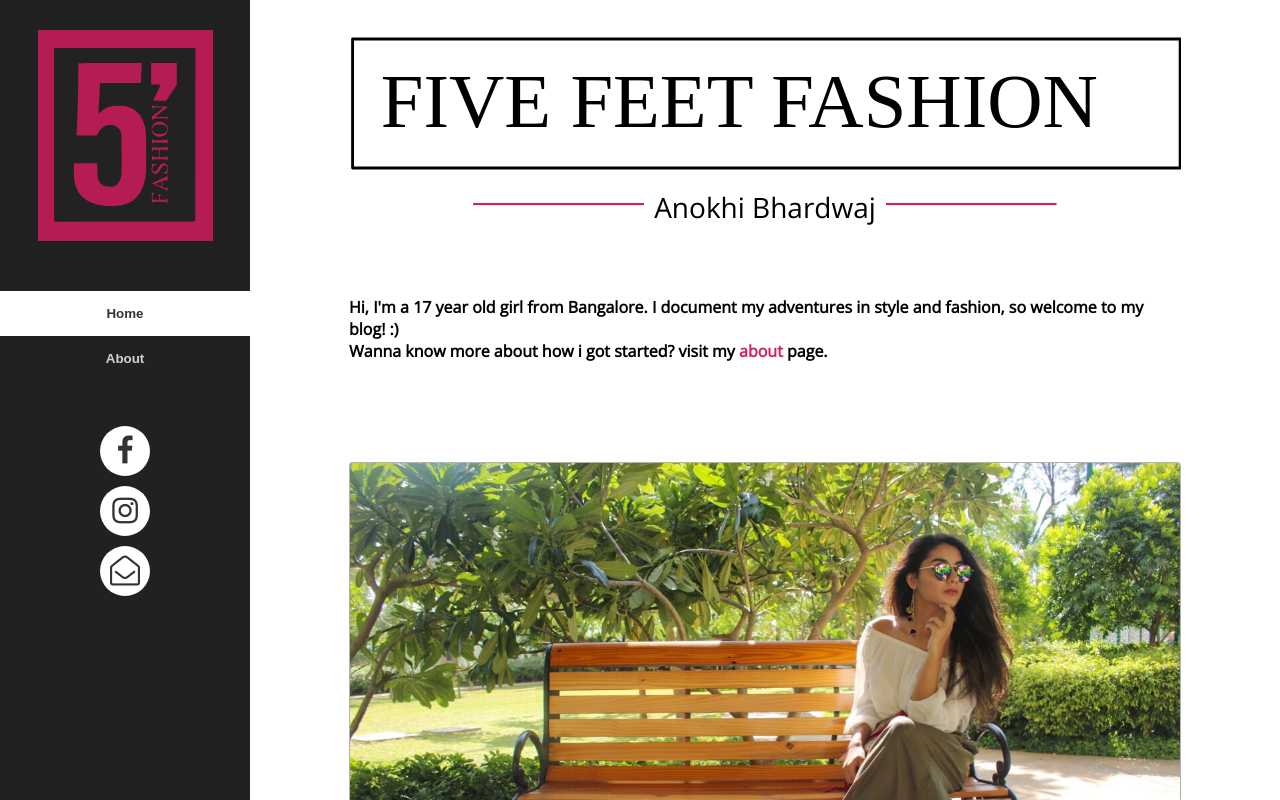
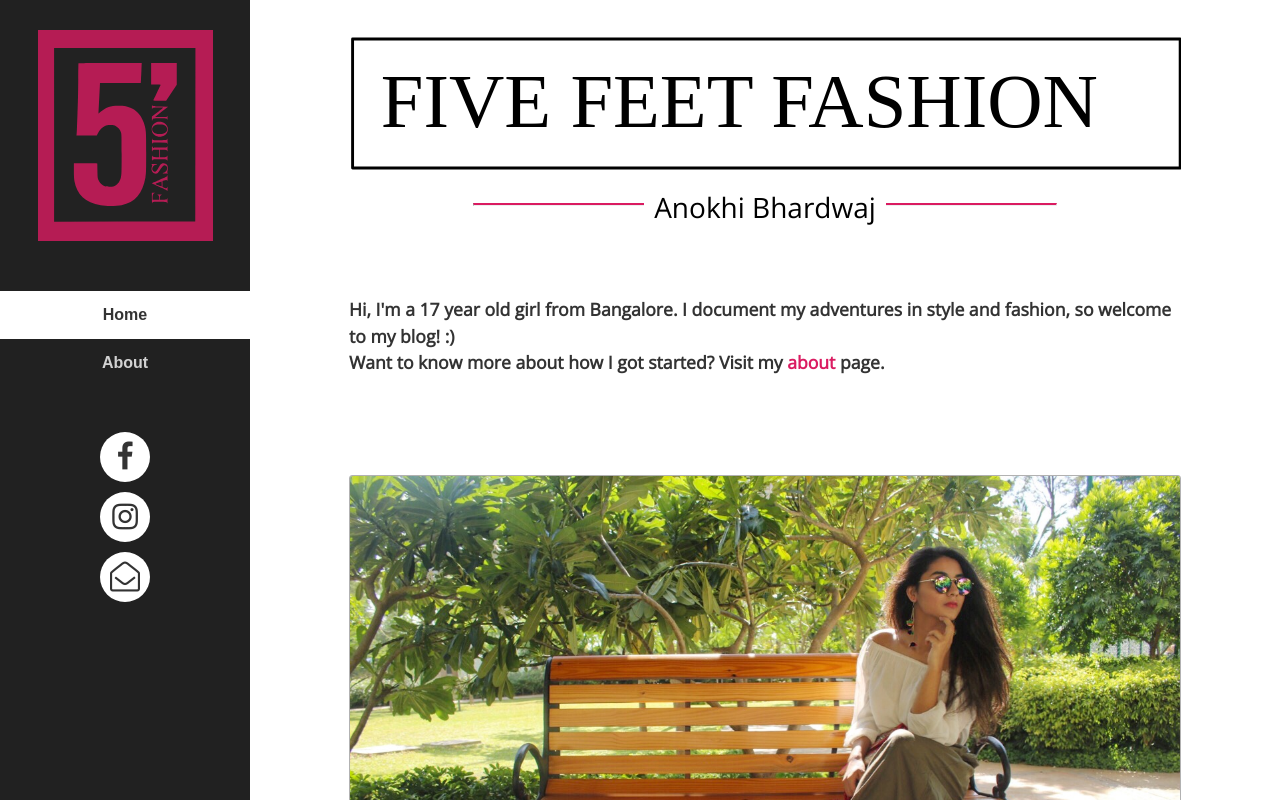
Before and after one commit to fivefeetfashion/fivefeetfashion.github.io, a React (Create React App) app: page / in a window 1280 px wide. Built offline with nearby package versions, Linux system fonts and the light colour scheme.

Commit message:
added font sizes

```diff
--- a/src/components/BlogViewContainer/BlogPost.js
+++ b/src/components/BlogViewContainer/BlogPost.js
@@ -9,10 +9,27 @@ const BlogPost = styled.div`
         text-align      : center;
         margin          : 0;
         margin-bottom   : 30px;
+        font-weight     : 800;
+        font-size       : 3em;
+    }
+
+    > h3 {
+        font-weight     : 600;
+        font-size       : 1.8em;
+        margin-top      : 30px;
+    }
+
+    > h4 {
+        font-weight     : 500;
+        font-size       : 1.5em;
+        margin-bottom   : 5px;
     }
 
     > p {
         color           : ${props => props.theme.secColor(0.7)};
+        font-weight     : 400;
+        font-size       : 1.1em;
+        line-height     : 1.5em;
     }
 
     > img {
--- a/src/components/ContentContainer/About.js
+++ b/src/components/ContentContainer/About.js
@@ -2,10 +2,15 @@ import React            from 'react';
 import BlogPost         from '../BlogViewContainer/BlogPost';
 import { getAbout }     from '../utils/generate_post.js';
 
+
+const LeftText = BlogPost.extend`
+    text-align : left;
+`;
+
 export default function About() {
     return (
-        <BlogPost>
+        <LeftText>
             {getAbout()}
-        </BlogPost>
+        </LeftText>
     )
 }
--- a/src/components/ContentContainer/Blurb.js
+++ b/src/components/ContentContainer/Blurb.js
@@ -3,7 +3,12 @@ import styled from 'styled-components';
 const Blurb = styled.div`
     margin  : 0 auto 100px auto;
      > h4 {
+        font-size       : 1.1em;
+        line-height     : 1.5em;
         text-align      : left;
+
+        color           : ${props => props.theme.secColor(0.8)};
+
         > a {
             cursor      : pointer;
             color       : ${props => props.theme.primColor(1)};
--- a/src/components/ContentContainer/Content.js
+++ b/src/components/ContentContainer/Content.js
@@ -5,7 +5,7 @@ const Content = styled.div`
     height          : auto;
     text-align      : center;
     margin          : 0 auto;
-    padding-bottom  : 20vh;
+    padding-bottom  : 10vh;
 
     ${media.minLaptop`
         margin-left     : ${props => props.theme.dim.sb_w};
--- a/src/components/ContentContainer/Home.js
+++ b/src/components/ContentContainer/Home.js
@@ -12,7 +12,7 @@ export default function Home() {
                 <h4>
                     {getBlurb()}
                     <br/>
-                    Wanna know more about how i got started? visit my <Link to='/about'>about</Link> page.
+                    Want to know more about how I got started? Visit my <Link to='/about'>about</Link> page.
                 </h4>
             </Blurb>
             <BlogList />
--- a/src/components/NavbarContainer/Navigation/NavButton.js
+++ b/src/components/NavbarContainer/Navigation/NavButton.js
@@ -29,6 +29,7 @@ const NavButton = styled.button`
         text-align  : center;
         padding     : 10px;
         margin      : 5px;
+        font-size   : 1.2em;
     }
 `;
 
```
